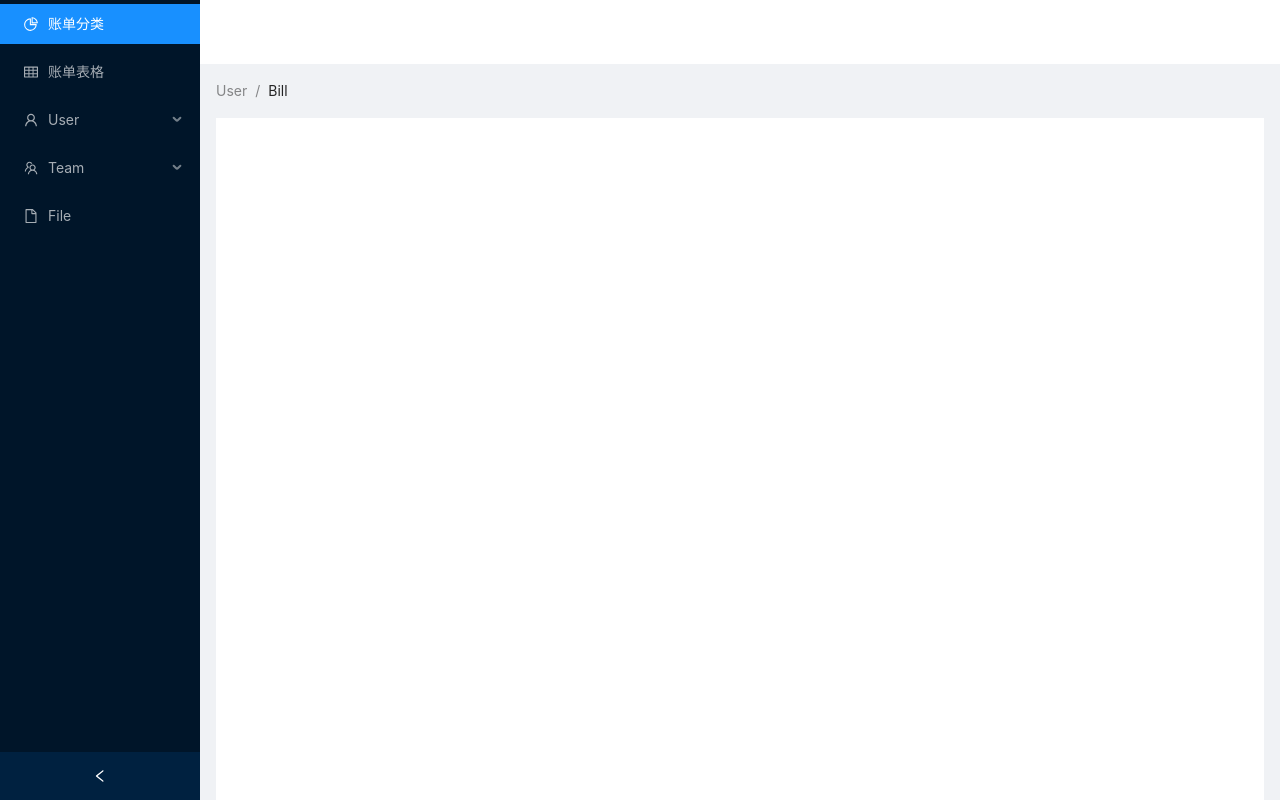
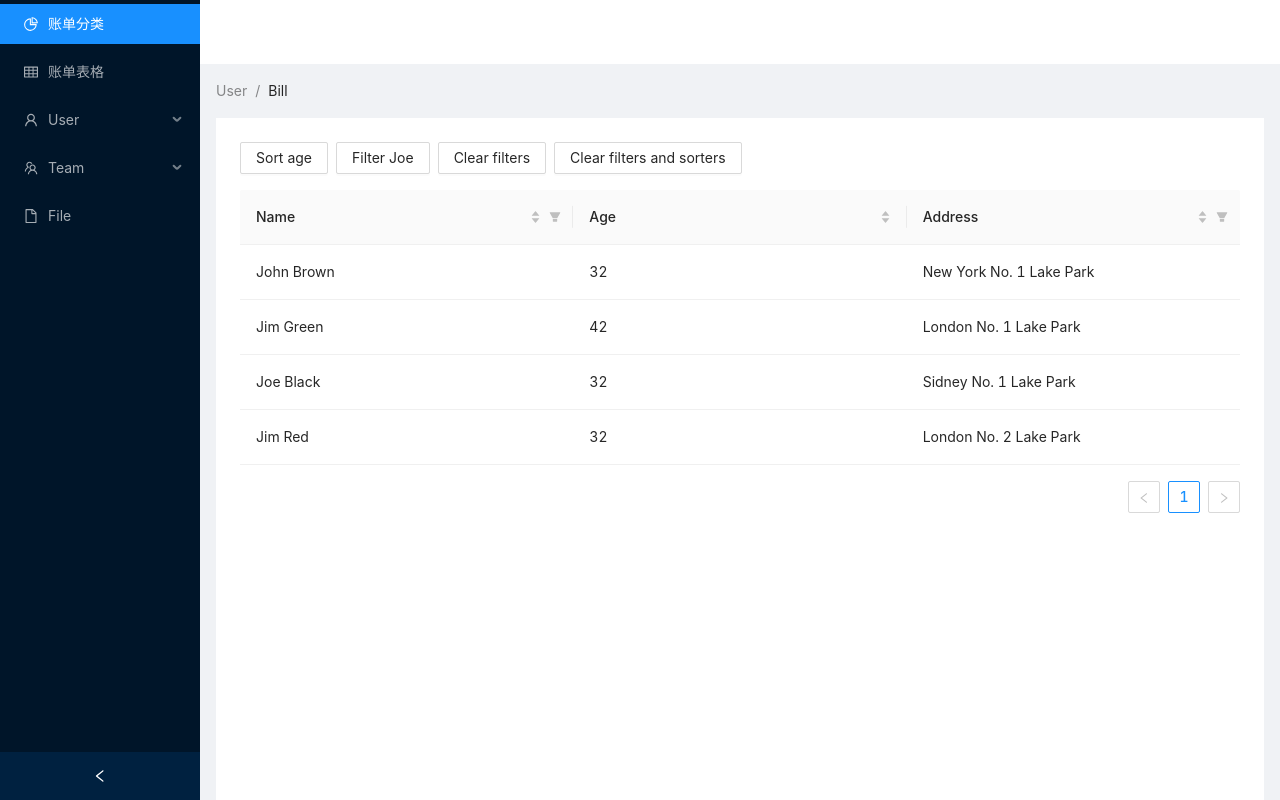
Before and after one commit to gameskyer/bill, a Vue app: page /table in a window 1280 px wide. Shown: the top 800 px of the page. Built offline with nearby package versions, Linux system fonts and the light colour scheme.

Commit message:
瞎改了半天没效果，先保存

```diff
--- a/src/App.vue
+++ b/src/App.vue
@@ -2,7 +2,11 @@
 	<a-layout style="min-height: 100vh">
 		<a-layout-sider v-model:collapsed="collapsed" collapsible>
 			<div class="logo" />
-      <a-menu theme="dark" v-model:selectedKeys="selectedKeys" mode="inline">
+			<a-menu
+				theme="dark"
+				v-model:selectedKeys="selectedKeys"
+				mode="inline"
+			>
 				<a-menu-item key="1">
 					<router-link to="/bill">
 						<pie-chart-outlined />
@@ -51,8 +55,10 @@
 					<a-menu-item key="9">Team 2</a-menu-item>
 				</a-sub-menu>
 				<a-menu-item key="10">
+					<router-link to="/table">
 						<file-outlined />
 						<span>File</span>
+					</router-link>
 				</a-menu-item>
 			</a-menu>
 		</a-layout-sider>
@@ -65,11 +71,13 @@
 					<a-breadcrumb-item>User</a-breadcrumb-item>
 					<a-breadcrumb-item>Bill</a-breadcrumb-item>
 				</a-breadcrumb>
-        <div :style="{
+				<div
+					:style="{
 						padding: '24px',
 						background: '#fff',
 						minHeight: '900px',
-					}">
+					}"
+				>
 					<router-view />
 				</div>
 			</a-layout-content>
@@ -99,7 +107,7 @@ export default defineComponent({
 		DingdingOutlined,
 	},
 
-  data () {
+	data() {
 		return {
 			collapsed: ref(false),
 			selectedKeys: ref(['1']),
@@ -117,7 +125,7 @@ export default defineComponent({
 .site-layout .site-layout-background {
 	background: #fff;
 }
-[data-theme="dark"] .site-layout .site-layout-background {
+[data-theme='dark'] .site-layout .site-layout-background {
 	background: #141414;
 }
 </style>
--- a/src/router/index.js
+++ b/src/router/index.js
@@ -6,6 +6,11 @@ const routes = [
 		path: '/',
 		name: 'Home',
 		component: Home,
+	},
+	{
+		path: '/table',
+		name: 'table',
+		component: () => import('../views/Table.vue'),
 	},
 	{
 		path: '/billByType/:type',
--- a/src/views/Table.vue
+++ b/src/views/Table.vue
@@ -1,96 +1,151 @@
 <template>
+	<div>
+		<div class="table-operations">
+			<a-button @click="setAgeSort">Sort age</a-button>
+			<a-button @click="setJoe">Filter Joe</a-button>
+			<a-button @click="clearFilters">Clear filters</a-button>
+			<a-button @click="clearAll">Clear filters and sorters</a-button>
+		</div>
 		<a-table
 			:columns="columns"
-		:row-key="(record) => record.login.uuid"
-		:data-source="dataSource"
-		:pagination="pagination"
-		:loading="loading"
-		@change="handleTableChange"
-	>
-		<template #bodyCell="{ column, text }">
-			<template v-if="column.dataIndex === 'name'"
-				>{{ text.first }} {{ text.last }}</template
-			>
-		</template>
-	</a-table>
+			:data-source="data"
+			@change="handleChange"
+		/>
+	</div>
 </template>
 <script>
-import { usePagination } from 'vue-request';
-import { computed, defineComponent } from 'vue';
-import axios from 'axios';
-const columns = [
+import { computed, defineComponent, ref } from 'vue';
+const data = [
+	{
+		key: '1',
+		name: 'John Brown',
+		age: 32,
+		address: 'New York No. 1 Lake Park',
+	},
+	{
+		key: '2',
+		name: 'Jim Green',
+		age: 42,
+		address: 'London No. 1 Lake Park',
+	},
+	{
+		key: '3',
+		name: 'Joe Black',
+		age: 32,
+		address: 'Sidney No. 1 Lake Park',
+	},
+	{
+		key: '4',
+		name: 'Jim Red',
+		age: 32,
+		address: 'London No. 2 Lake Park',
+	},
+];
+export default defineComponent({
+	setup() {
+		const filteredInfo = ref();
+		const sortedInfo = ref();
+		const columns = computed(() => {
+			const filtered = filteredInfo.value || {};
+			const sorted = sortedInfo.value || {};
+			return [
 				{
 					title: 'Name',
 					dataIndex: 'name',
-		sorter: true,
-		width: '20%',
+					key: 'name',
+					filters: [
+						{
+							text: 'Joe',
+							value: 'Joe',
 						},
 						{
-		title: 'Gender',
-		dataIndex: 'gender',
+							text: 'Jim',
+							value: 'Jim',
+						},
+					],
+					filteredValue: filtered.name || null,
+					onFilter: (value, record) => record.name.includes(value),
+					sorter: (a, b) => a.name.length - b.name.length,
+					sortOrder: sorted.columnKey === 'name' && sorted.order,
+					ellipsis: true,
+				},
+				{
+					title: 'Age',
+					dataIndex: 'age',
+					key: 'age',
+					sorter: (a, b) => a.age - b.age,
+					sortOrder: sorted.columnKey === 'age' && sorted.order,
+				},
+				{
+					title: 'Address',
+					dataIndex: 'address',
+					key: 'address',
 					filters: [
 						{
-				text: 'Male',
-				value: 'male',
+							text: 'London',
+							value: 'London',
 						},
 						{
-				text: 'Female',
-				value: 'female',
+							text: 'New York',
+							value: 'New York',
 						},
 					],
-		width: '20%',
-	},
-	{
-		title: 'Email',
-		dataIndex: 'email',
+					filteredValue: filtered.address || null,
+					onFilter: (value, record) => record.address.includes(value),
+					sorter: (a, b) => a.address.length - b.address.length,
+					sortOrder: sorted.columnKey === 'address' && sorted.order,
+					ellipsis: true,
 				},
 			];
+		});
 
-const queryData = (params) => {
-	return axios.get('https://randomuser.me/api?noinfo', {
-		params,
-	});
+		const handleChange = (pagination, filters, sorter) => {
+			console.log('执行handleChange');
+			console.log('Various parameters', pagination, filters, sorter);
+			filteredInfo.value = filters;
+			sortedInfo.value = sorter;
 		};
 
-export default defineComponent({
-	setup() {
-		const {
-			data: dataSource,
-			run,
-			loading,
-			current,
-			pageSize,
-		} = usePagination(queryData, {
-			formatResult: (res) => res.data.results,
-			pagination: {
-				currentKey: 'page',
-				pageSizeKey: 'results',
-			},
-		});
+		const clearFilters = () => {
+			filteredInfo.value = null;
+		};
 
-		const pagination = computed(() => ({
-			total: 200,
-			current: current.value,
-			pageSize: pageSize.value,
-		}));
+		const clearAll = () => {
+			filteredInfo.value = null;
+			sortedInfo.value = null;
+		};
 
-		const handleTableChange = (pag, filters, sorter) => {
-			run({
-				results: pag.pageSize,
-				page: pag?.current,
-				sortField: sorter.field,
-				sortOrder: sorter.order,
-				...filters,
-			});
+		const setJoe = () => {
+			filteredInfo.value = {
+				name: ['Joe'],
+			};
+		};
+
+		const setAgeSort = () => {
+			sortedInfo.value = {
+				order: 'descend',
+				columnKey: 'age',
+			};
 		};
 
 		return {
-			dataSource,
-			pagination,
-			loading,
+			data,
 			columns,
-			handleTableChange,
+			handleChange,
+			clearFilters,
+			clearAll,
+			setAgeSort,
+			setJoe,
 		};
 	},
 });
 </script>
+<style scoped>
+.table-operations {
+	margin-bottom: 16px;
+}
+
+.table-operations > button {
+	margin-right: 8px;
+}
+</style>
```
Lines whose indentation alone changed are shown as unchanged.
